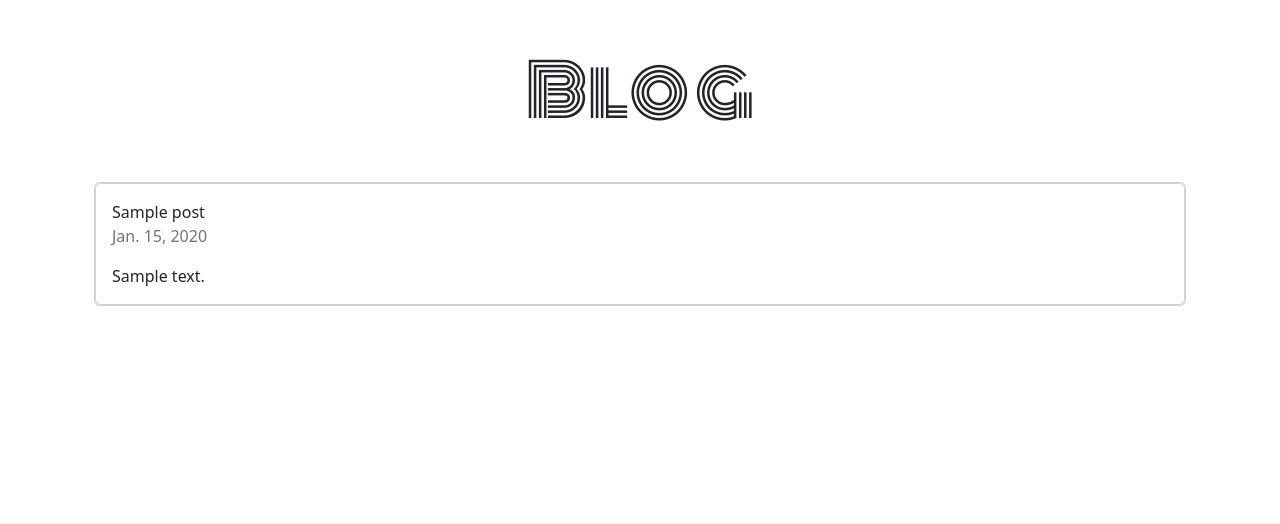
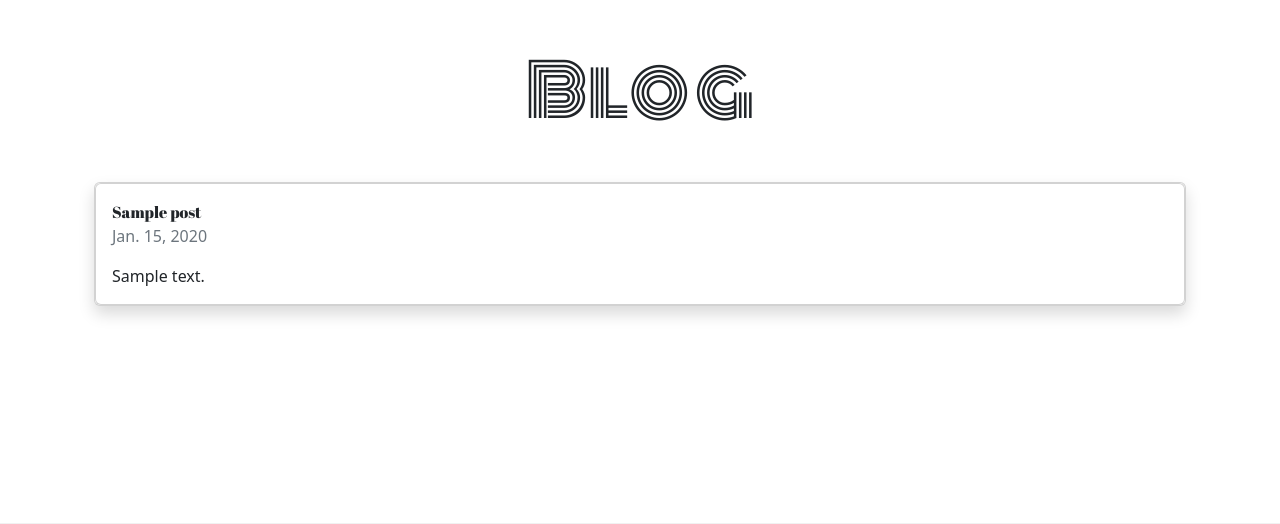
Before and after one commit to AnastasiiaAsti/portfolio, a Django app: template main_app/templates/posts/index.html in a window 1280 px wide. Shown: the part 88-612 px from the top of the page. Run offline with Django 4.2, Linux system fonts and the light colour scheme; the template is opened without the code that fills it: values that come from a table or form of the project are taken from there, others are empty; tables that the repository leaves empty hold one stand-in row (values such as "Sample post"); some libraries are stand-ins or nearby versions; some web fonts are replaced.

Commit message:
add style

```diff
--- a/main_app/templates/posts/index.html
+++ b/main_app/templates/posts/index.html
@@ -4,13 +4,13 @@
 
 {% for post in posts %}
 <div class="container-fluid">
-  <div class="card mt-3 mb-3">
+  <div class="card mt-3 mb-3 shadow">
     <div class="card">
       {% for picture in post.picture_set.all %}
       <img src="{{picture.url}}" class="card-img-top" alt="">
       {% endfor %}
       <div class="card-body">
-        <span class="">{{ post.title }}</span>
+        <span class="abril">{{ post.title }}</span>
         <p class="card-text text-muted">{{post.date}}</p>
         <p class="card-text">{{post.details}}</p>
     </div>
--- a/main_app/templates/projects/index.html
+++ b/main_app/templates/projects/index.html
@@ -6,14 +6,14 @@
 <div class="container-fluid">
       <div class="row row-cols-auto mt-5 d-flex flex-end">
         <div class="col col-sm-12">
-        <div class="card">
+        <div class="card shadow mb-5">
           {% for photo in project.photo_set.all %}
           <span class="m-5 bangers display-5">{{ project.name }}</span>
           <img src="{{photo.url}}" class="card-img-top" alt="">
           {% endfor %}
           <div class="card-body">
 
-            <a class="" href="{{project.link}}"><p>Link:{{project.link}}</p></a>
+            <a class="color" href="{{project.link}}"><p>Link:   {{project.link}}</p></a>
             <p>Details: {{project.description}}</p>
         </div>
             </div>
```
